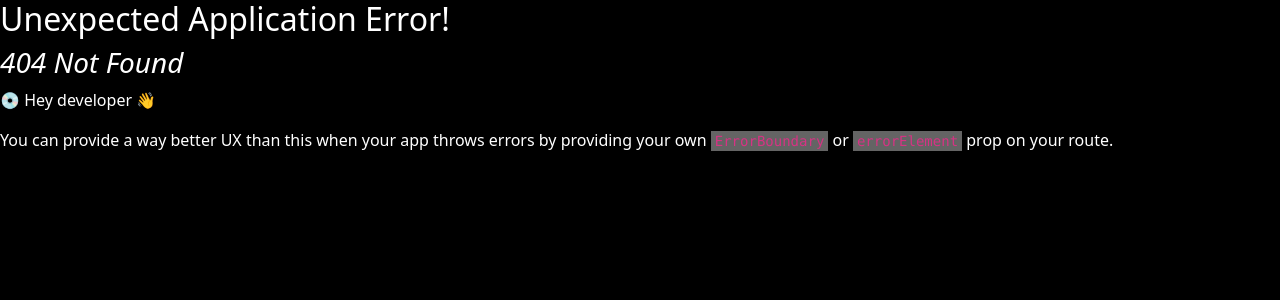
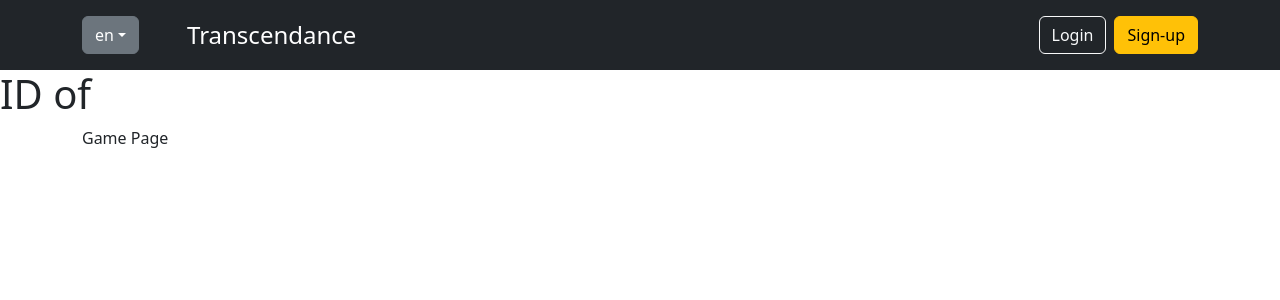
Before and after one commit to Vlad-PLK/Transcandence, a React (Vite) app in the folder front-react/: page /game in a window 1280 px wide. Before the commit this address had no page. Shown: the top 300 px of the page. Built offline with nearby package versions, Linux system fonts and the light colour scheme.

Commit message:
error and other pages

```diff
--- /dev/null
+++ b/front-react/src/Error404.jsx
@@ -0,0 +1,14 @@
+import { useRouteError } from "react-router";
+
+function Error404()
+{
+    const error = useRouteError()
+    console.log(error);
+    return(
+    <>
+        <div className="position-absolute top-50 start-50 btn btn-primary" type="button">Error 404</div>
+    </>
+    );
+};
+
+export default Error404
--- a/front-react/src/root.jsx
+++ b/front-react/src/Root.jsx
@@ -1,5 +1,6 @@
 import Menu from "./Menu";
 import HomePage from "./HomePage";
+import Settings from "./Settings";
 
 function Root({children}){
     const click=() => {
@@ -9,6 +10,8 @@ function Root({children}){
     <>
       <Menu/>
       <HomePage/>
+      <Settings/>
+      <div className="container">{children}</div>
     </>
     );
 
--- /dev/null
+++ b/front-react/src/Routing.jsx
@@ -0,0 +1,37 @@
+import * as React from "react";
+import { createRoot } from "react-dom/client";
+import {
+  createBrowserRouter,
+  RouterProvider,
+  Route,
+  Link,
+  Outlet
+} from "react-router-dom";
+import Root from "./Root";
+import Menu from "./Menu";
+import Settings from "./Settings";
+import Error404 from "./Error404";
+
+const router = createBrowserRouter([
+    {
+        path: "/",
+        element: <Root><Outlet/></Root>,
+        errorElement: <Error404/>,
+        children: [
+            {
+                path: "",
+                element: <Menu/>
+            },
+            {
+                path: ":id",
+                element: <Settings/>
+            },
+            {
+                path: "game",
+                element: <div>Game Page</div>
+            }
+        ]
+    }
+]);
+
+export default router
--- /dev/null
+++ b/front-react/src/Settings.jsx
@@ -0,0 +1,12 @@
+import { useParams } from "react-router";
+
+function Settings()
+{
+    const {id} = useParams()
+
+    return <div>
+        <h1>ID of {id}</h1>
+    </div>
+};
+
+export default Settings
--- a/front-react/src/index.css
+++ b/front-react/src/index.css
@@ -1,19 +1,7 @@
 body {
-  background-color: #000; /* Черный фон */
-  color: #fff; /* Белый текст */
   justify-content: center;
   align-items: center;
   height: 100vh;
   margin: 0;
   flex-direction: column;
 }
-
-.language-menu {
-  position: absolute;
-  top: 10px;
-  right: 30px;
-}
-
-.dropdown:hover .dropdown-menu {
-  display: block;
-}
```
Also changed, not shown: front-react/src/routing.jsx (deleted, +0 -26 lines).
